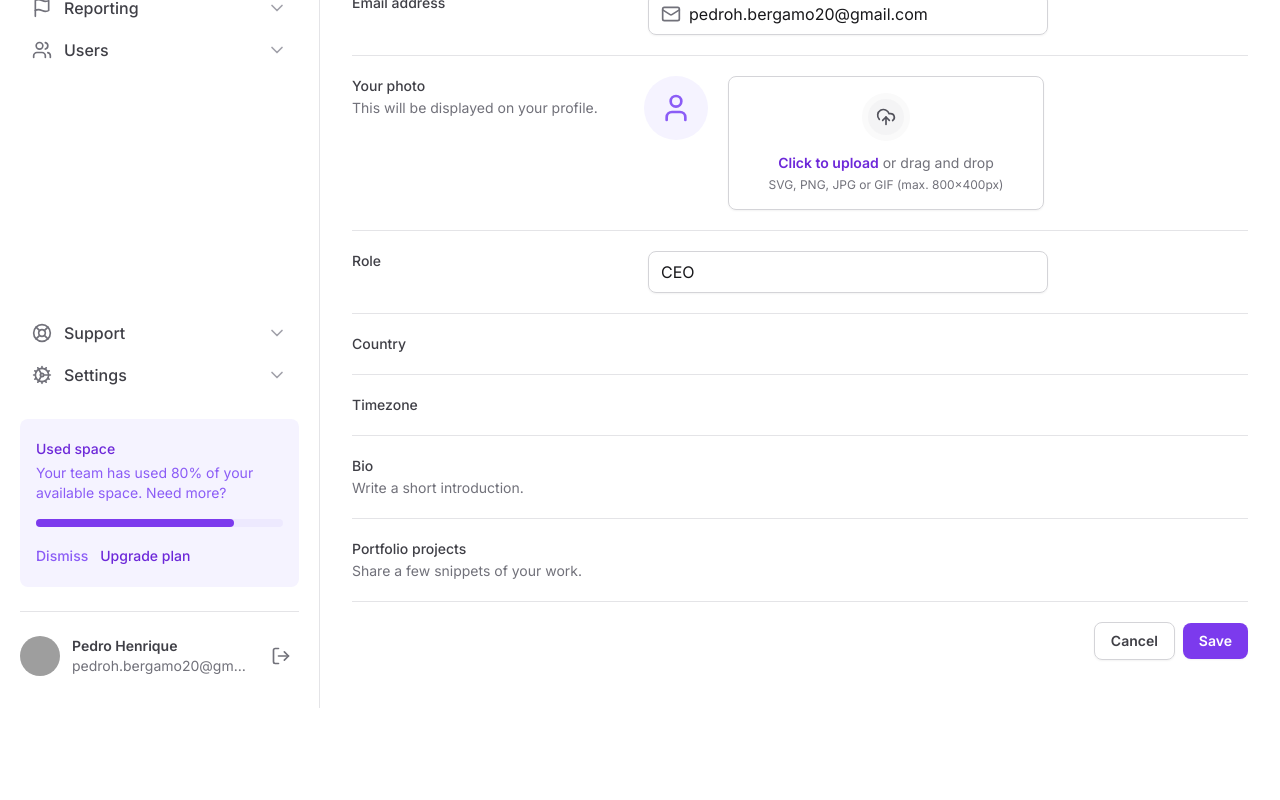
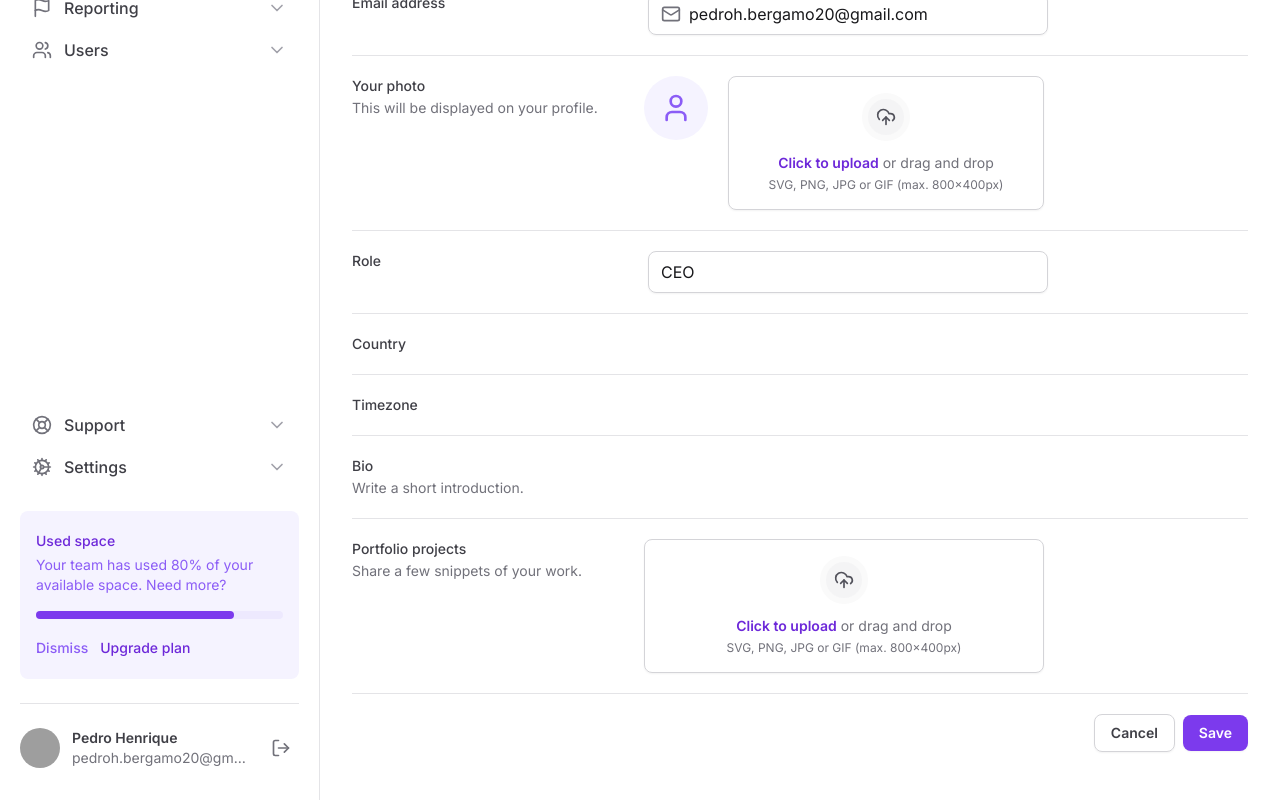
Before and after one commit to DevPedroHB/dashboard-tailwind, a Next.js app: page / in a window 1280 px wide. Shown: the part 340-1140 px from the top of the page. Before the commit the page ends 1048 px from the top, so only its background shows below. Built offline with nearby package versions, Linux system fonts and the light colour scheme; grey boxes are pictures that could not be loaded.

Commit message:
📦 feat: Componentizando File Input

```diff
--- a/src/app/page.tsx
+++ b/src/app/page.tsx
@@ -1,6 +1,7 @@
+import { FileInput } from "@/components/Form/FileInput";
 import { Input } from "@/components/Input";
 import { SettingsTabs } from "@/components/SettingsTabs";
-import { Mail, UploadCloud, User } from "lucide-react";
+import { Mail } from "lucide-react";
 import { Metadata } from "next";
 
 export const metadata: Metadata = {
@@ -97,31 +98,11 @@ export default function Home() {
                 This will be displayed on your profile.
               </span>
             </label>
-            <div className="flex items-start gap-5">
-              <div className="flex h-16 w-16 items-center justify-center rounded-full bg-violet-50">
-                <User className="h-8 w-8 text-violet-500" />
-              </div>
-              <label
-                htmlFor="photo"
-                className="group flex flex-1 cursor-pointer flex-col items-center gap-3 rounded-lg border border-zinc-300 px-6 py-4 text-center text-zinc-500 shadow-sm hover:border-violet-200 hover:bg-violet-25 hover:text-violet-500"
-              >
-                <div className="rounded-full border-6 border-zinc-50 bg-zinc-100 p-2 group-hover:border-violet-50 group-hover:bg-violet-100">
-                  <UploadCloud className="h-5 w-5 text-zinc-600 group-hover:text-violet-600" />
-                </div>
-                <div className="flex flex-col items-center gap-1">
-                  <span className="text-sm">
-                    <span className="font-semibold text-violet-700">
-                      Click to upload
-                    </span>{" "}
-                    or drag and drop
-                  </span>
-                  <span className="text-xs">
-                    SVG, PNG, JPG or GIF (max. 800x400px)
-                  </span>
-                </div>
-              </label>
-              <input id="photo" type="file" className="sr-only" />
-            </div>
+            <FileInput.Root className="flex items-start gap-5">
+              <FileInput.ImagePreview />
+              <FileInput.Trigger />
+              <FileInput.Control />
+            </FileInput.Root>
           </div>
           <div className="grid grid-cols-from gap-3 pt-5">
             <label htmlFor="role" className="text-sm font-medium text-zinc-700">
@@ -168,7 +149,10 @@ export default function Home() {
                 Share a few snippets of your work.
               </span>
             </label>
-            <div></div>
+            <FileInput.Root>
+              <FileInput.Trigger />
+              <FileInput.Control multiple />
+            </FileInput.Root>
           </div>
           <div className="flex items-center justify-end gap-2 pt-5">
             <button
--- /dev/null
+++ b/src/components/Form/FileInput/FileInputControl.tsx
@@ -0,0 +1,7 @@
+import { ComponentProps } from "react";
+
+interface IFileInputControl extends ComponentProps<"input"> {}
+
+export function FileInputControl({ ...props }: IFileInputControl) {
+  return <input id="photo" type="file" className="sr-only" {...props} />;
+}
--- /dev/null
+++ b/src/components/Form/FileInput/FileInputImagePreview.tsx
@@ -0,0 +1,9 @@
+import { User } from "lucide-react";
+
+export function FileInputImagePreview() {
+  return (
+    <div className="flex h-16 w-16 items-center justify-center rounded-full bg-violet-50">
+      <User className="h-8 w-8 text-violet-500" />
+    </div>
+  );
+}
--- /dev/null
+++ b/src/components/Form/FileInput/FileInputRoot.tsx
@@ -0,0 +1,9 @@
+import { ComponentProps, ReactNode } from "react";
+
+interface IFileInputRoot extends ComponentProps<"div"> {
+  children: ReactNode;
+}
+
+export function FileInputRoot({ children, ...props }: IFileInputRoot) {
+  return <div {...props}>{children}</div>;
+}
--- /dev/null
+++ b/src/components/Form/FileInput/FileInputTrigger.tsx
@@ -0,0 +1,21 @@
+import { UploadCloud } from "lucide-react";
+
+export function FileInputTrigger() {
+  return (
+    <label
+      htmlFor="photo"
+      className="group flex flex-1 cursor-pointer flex-col items-center gap-3 rounded-lg border border-zinc-300 px-6 py-4 text-center text-zinc-500 shadow-sm hover:border-violet-200 hover:bg-violet-25 hover:text-violet-500"
+    >
+      <div className="rounded-full border-6 border-zinc-50 bg-zinc-100 p-2 group-hover:border-violet-50 group-hover:bg-violet-100">
+        <UploadCloud className="h-5 w-5 text-zinc-600 group-hover:text-violet-600" />
+      </div>
+      <div className="flex flex-col items-center gap-1">
+        <span className="text-sm">
+          <span className="font-semibold text-violet-700">Click to upload</span>{" "}
+          or drag and drop
+        </span>
+        <span className="text-xs">SVG, PNG, JPG or GIF (max. 800x400px)</span>
+      </div>
+    </label>
+  );
+}
--- /dev/null
+++ b/src/components/Form/FileInput/index.tsx
@@ -0,0 +1,11 @@
+import { FileInputControl } from "./FileInputControl";
+import { FileInputImagePreview } from "./FileInputImagePreview";
+import { FileInputRoot } from "./FileInputRoot";
+import { FileInputTrigger } from "./FileInputTrigger";
+
+export const FileInput = {
+  Root: FileInputRoot,
+  Trigger: FileInputTrigger,
+  Control: FileInputControl,
+  ImagePreview: FileInputImagePreview,
+};
```
